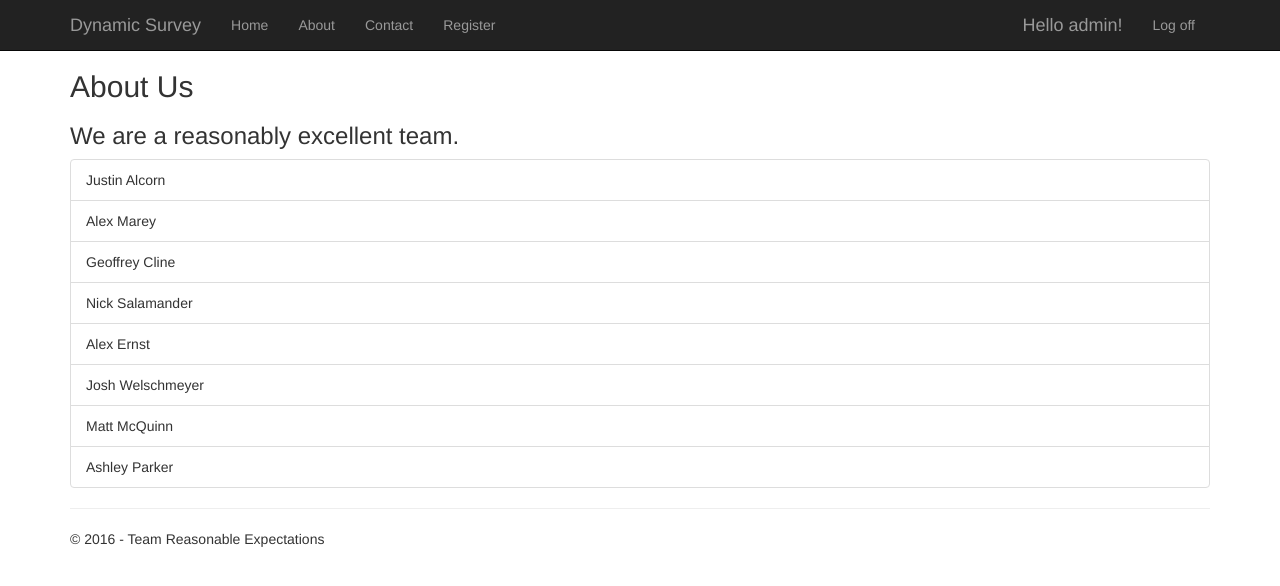
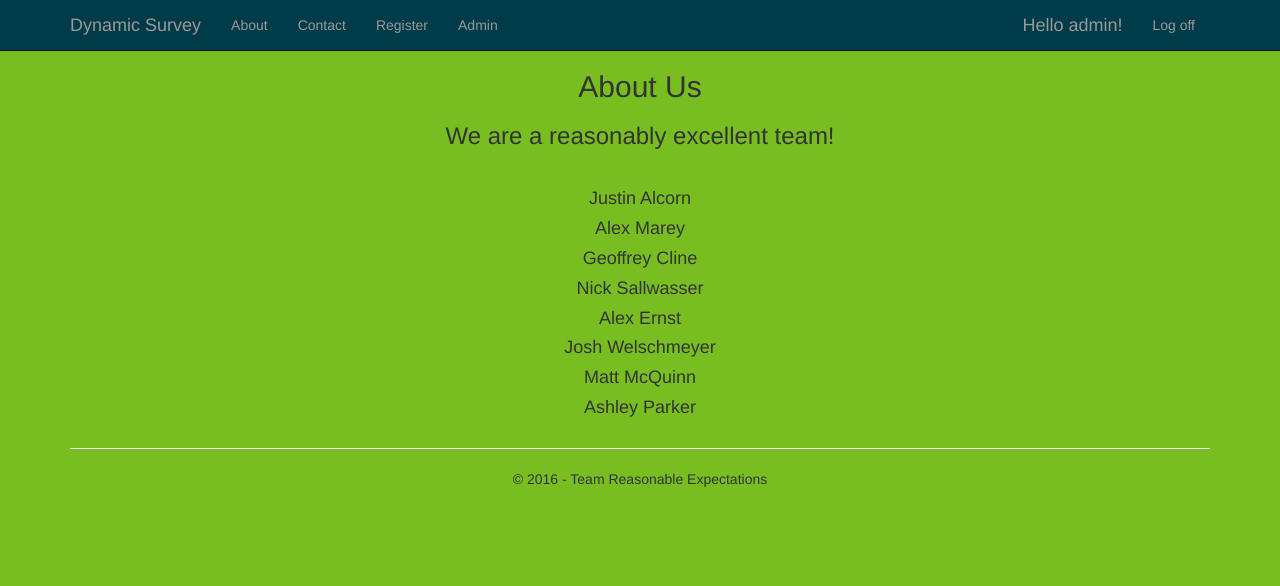
Before and after one commit to welschmj/reasonable-survey, a Django app: page /about in a window 1280 px wide. Shown: the top 586 px of the page. Run offline with Django 3.2, Linux system fonts and the light colour scheme; a user stored in the database is signed in; parts of the project's set-up code (start-up, migrations or seed data) failed here and were passed over; some libraries are stand-ins or nearby versions.

Commit message:
New styling

```diff
--- a/dstest7/app/templates/app/about.html
+++ b/dstest7/app/templates/app/about.html
@@ -2,18 +2,23 @@
 
 {% block content %}
 
-<h2>{{ title }} Us</h2>
-<h3>We are a reasonably excellent team.</h3>
+<h2 align="center">{{ title }} Us</h2>
+<h3 align="center">We are a reasonably excellent team!</h3></br>
 
-<ul class="list-group">
-  <li class="list-group-item">Justin Alcorn</li>
-  <li class="list-group-item">Alex Marey</li>
-  <li class="list-group-item">Geoffrey Cline</li>
-  <li class="list-group-item">Nick Salamander</li>
-  <li class="list-group-item">Alex Ernst</li>
-  <li class="list-group-item">Josh Welschmeyer</li>
-  <li class="list-group-item">Matt McQuinn</li>
-  <li class="list-group-item">Ashley Parker</li>
-</ul>
+<div  class="container" align="center">
+<div class="row" align="center">
+
+    <div class="col-md-2 col-md-offset-5" align="center">
+  <h4>Justin Alcorn</h4>
+  <h4>Alex Marey</h4>
+  <h4>Geoffrey Cline</h4>
+  <h4>Nick Sallwasser</h4>
+  <h4>Alex Ernst</h4>
+  <h4>Josh Welschmeyer</h4>
+  <h4>Matt McQuinn</h4>
+  <h4>Ashley Parker</h4>
+        </div>
+    </div>
+    </div>
 
 {% endblock %}
--- a/dstest7/app/templates/app/contact.html
+++ b/dstest7/app/templates/app/contact.html
@@ -2,9 +2,9 @@
 
 {% block content %}
 
-<h2>{{ title }}.</h2>
+<h2 align="center">{{ title }}</h2></br>
 
-<address>
+<address align="center">
     <strong>Support:</strong>   <a href="mailto:Support@example.com">Support@rsurvey.net</a><br />
     <strong>Marketing:</strong> <a href="mailto:Marketing@example.com">Marketing@rsurvey.net</a>
 </address>
--- a/dstest7/app/templates/app/layout.html
+++ b/dstest7/app/templates/app/layout.html
@@ -10,8 +10,8 @@
     <script src="{% static 'app/scripts/modernizr-2.6.2.js' %}"></script>
 </head>
 
-<body>
-    <div class="navbar navbar-inverse navbar-fixed-top">
+<body style="background-color:#78BE20;">
+    <div class="navbar navbar-inverse navbar-fixed-top" style="background-color:#003B49;">
         <div class="container">
             <div class="navbar-header">
                 <button type="button" class="navbar-toggle" data-toggle="collapse" data-target=".navbar-collapse">
@@ -23,10 +23,13 @@
             </div>
             <div class="navbar-collapse collapse">
                 <ul class="nav navbar-nav">
-                    <li><a href="{% url 'home' %}">Home</a></li>
                     <li><a href="{% url 'about' %}">About</a></li>
                     <li><a href="{% url 'contact' %}">Contact</a></li>
                     <li><a href="/register">Register</a></li>
+
+                    {% if user.is_staff %}
+                    <li><a href="/admin">Admin</a></li>
+                    {% endif %}
                 </ul>
                 {% include 'app/loginpartial.html' %}
             </div>
@@ -37,7 +40,7 @@
 {% block content %}{% endblock %}
         <hr/>
         <footer>
-            <p>&copy; {{ year }} - Team Reasonable Expectations</p>
+            <p align="center">&copy; {{ year }} - Team Reasonable Expectations</p>
         </footer>
     </div>
 
--- a/dstest7/app/templates/app/login.html
+++ b/dstest7/app/templates/app/login.html
@@ -8,7 +8,6 @@
         <section id="loginForm">
             <form action="." method="post" class="form-horizontal">
                 {% csrf_token %}
-                <h4>Use a local account to log in.</h4>
                 <hr />
                 <div class="form-group">
                     <label for="id_username" class="col-md-2 control-label">User name</label>
```
Also changed, not shown: dstest7/app/templates/app/detail.html (+12 -3 lines), dstest7/app/templates/app/index.html (+13 -6 lines), dstest7/app/templates/app/results.html (+6 -2 lines), dstest7/app/static/app/Dynamic_Survey-Logo-Black.png (added), dstest7/db.sqlite3, dstest7/static/app/Dynamic_Survey-Logo-Black.png (added), 2 other files.
